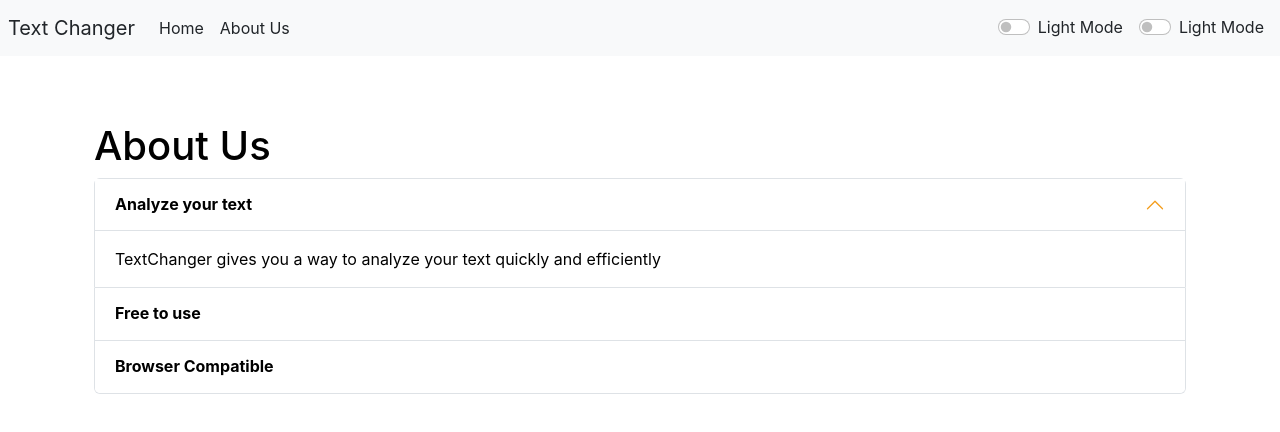
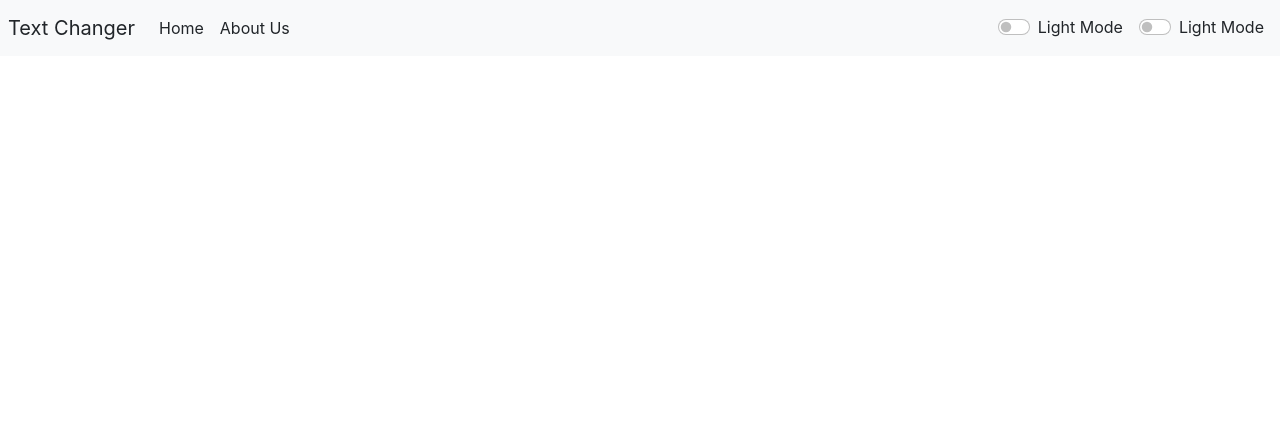
Before and after one commit to Wasirj007/TextChanger-React, a React (Create React App) app: page /about in a window 1280 px wide. Shown: the top 432 px of the page. Built offline with nearby package versions, Linux system fonts and the light colour scheme.

Commit message:
change in routing

```diff
--- a/src/App.js
+++ b/src/App.js
@@ -66,11 +66,11 @@ function App() {
       <Alert alert={alert} />
       <div className="container my-3">
       <Switch>
-        <Route path='/home'>
-      <Textform showAlert={showAlert} heading="Enter your text to analyze below" mode={mode}/>
+        <Route path='/home' element={<Textform showAlert={showAlert} heading="Enter your text to analyze below" mode={mode} />}>
+      {/* </> */}
       </Route>
-      <Route path='/about'>
-      <About mode={mode}/>
+      <Route path='/about' element={<About mode={mode} />}>
+
       </Route>
       </Switch>
       </div>
```
